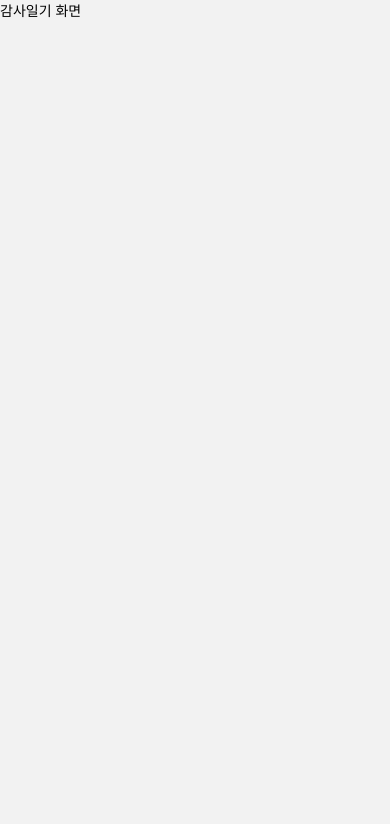
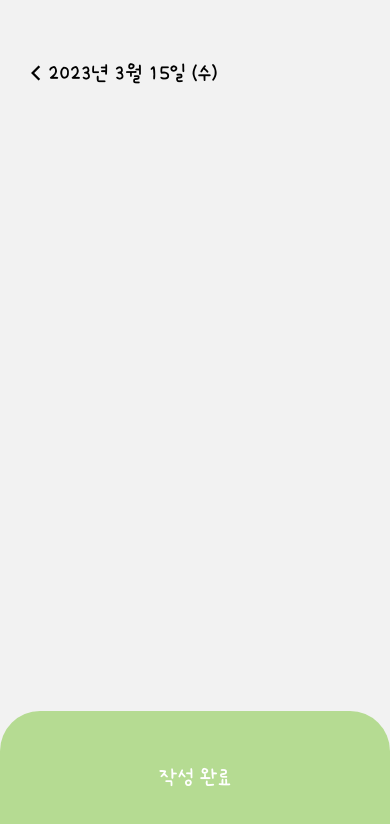
Before and after one commit to rladpwl0512/happy-garden, a React Native app: screen /ThanksJournal in a window 390 px wide. Shown: the top 824 px of the page. Built offline with nearby package versions, Linux system fonts and the light colour scheme.

Commit message:
feat: 감사일기 레이아웃 구현

```diff
--- a/App.js
+++ b/App.js
@@ -23,7 +23,7 @@ export default function App() {
     <NavigationContainer>
       <Stack.Navigator
         screenOptions={{ headerShown: false }}
-        initialRouteName="MoodJournal"
+        initialRouteName="ThanksJournal"
       >
         <Stack.Screen name="Home" component={HomeScreen} />
         <Stack.Screen name="MoodJournal" component={MoodJournalScreen} />
--- a/screens/MoodJournalScreen.js
+++ b/screens/MoodJournalScreen.js
@@ -15,13 +15,10 @@ function MoodJournalScreen({ navigation }) {
     <View style={styles.container}>
       <View style={styles.top}>
         <View style={styles.header}>
-          <Pressable
-            style={styles.prevButton}
-            onPress={() => navigation.navigate("Home")}
-          >
+          <Pressable onPress={() => navigation.navigate("Home")}>
             <Ionicons name="chevron-back" size={24} color="black" />
           </Pressable>
-          <Text style={[styles.date, styles.point]}>2023년 3월 15일 (수)</Text>
+          <Text style={styles.point}>2023년 3월 15일 (수)</Text>
         </View>
 
         <View style={styles.content}>
--- a/screens/ThanksJournalScreen.js
+++ b/screens/ThanksJournalScreen.js
@@ -1,8 +1,77 @@
 import React from "react";
-import { Text } from "react-native";
+import { StyleSheet, View, Text, Pressable } from "react-native";
+import colors from "../styles/theme";
+import { Ionicons } from "@expo/vector-icons"; // TODO: header 반복되는 부분 따로 뺄 수 있는지?
 
-function ThanksJournalScreen() {
-  return <Text>감사일기 화면</Text>;
+function ThanksJournalScreen({ navigation }) {
+  return (
+    <View style={styles.container}>
+      <View style={styles.top}>
+        <View style={styles.header}>
+          <Pressable onPress={() => navigation.navigate("MoodJournal")}>
+            <Ionicons name="chevron-back" size={24} color="black" />
+          </Pressable>
+          <Text style={styles.point}>2023년 3월 15일 (수)</Text>
+        </View>
+
+        <View style={styles.content}></View>
+      </View>
+
+      <Pressable
+        style={styles.nextButton}
+        onPress={() => navigation.navigate("Home")}
+      >
+        <Text style={[styles.nextButtonText, styles.point]}>작성 완료</Text>
+      </Pressable>
+    </View>
+  );
 }
 
+const styles = StyleSheet.create({
+  // 공통적으로 뺄 수 있는 것 뺄 수 있는가? (normal, point, container 같은 스타일들 export 해서 import 방식으로 다양한 파일에서 사용할 수 있도록)
+  normal: {
+    fontFamily: "normal",
+    fontSize: 20,
+  },
+
+  point: {
+    fontFamily: "point",
+    fontSize: 20,
+  },
+
+  container: {
+    flex: 1,
+    marginTop: 44,
+  },
+
+  top: {
+    flex: 9,
+    marginHorizontal: 24,
+  },
+
+  header: {
+    flex: 1,
+    flexDirection: "row",
+    alignItems: "center",
+    marginBottom: 20,
+  },
+
+  content: {
+    flex: 10,
+  },
+
+  nextButton: {
+    flex: 1.8,
+    justifyContent: "center",
+    alignItems: "center",
+    backgroundColor: colors.PRIMARY_100,
+    borderTopLeftRadius: 40,
+    borderTopRightRadius: 40,
+  },
+
+  nextButtonText: {
+    color: colors.WHITE,
+  },
+});
+
 export default ThanksJournalScreen;
```
